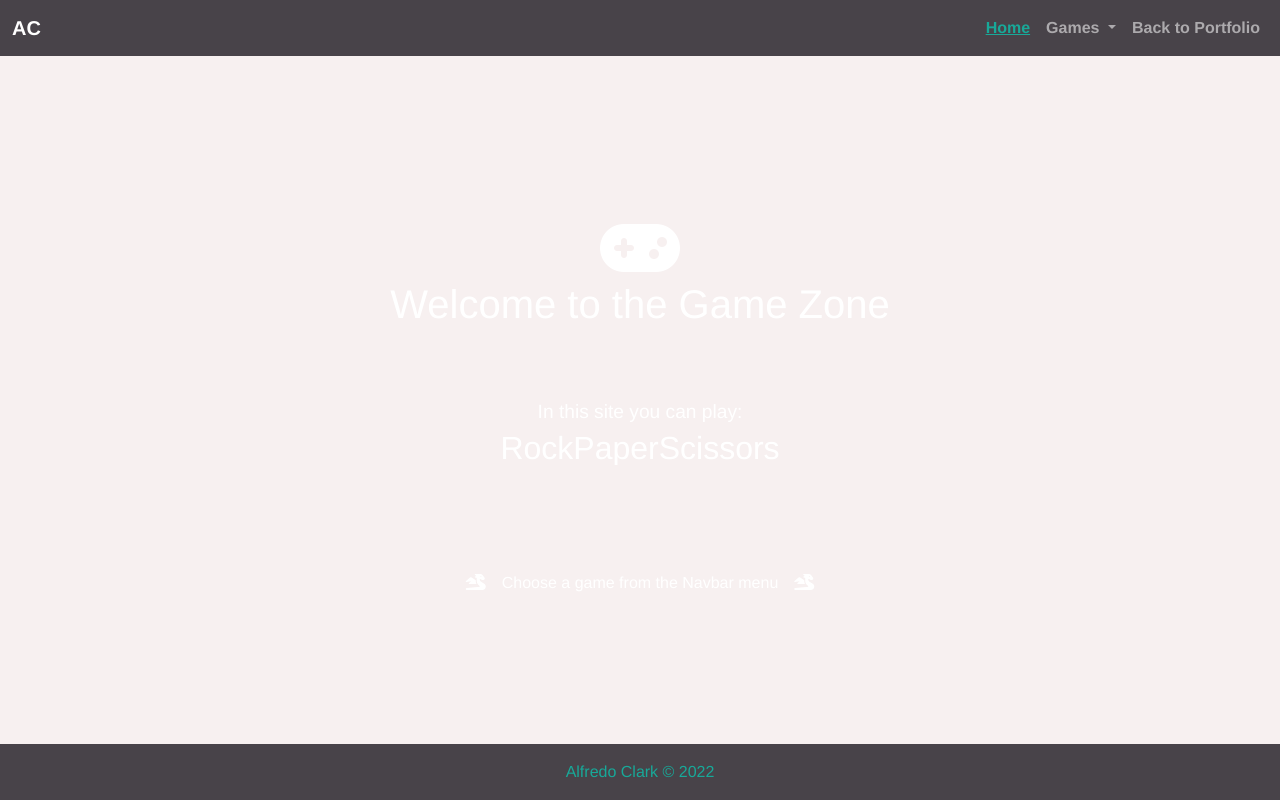
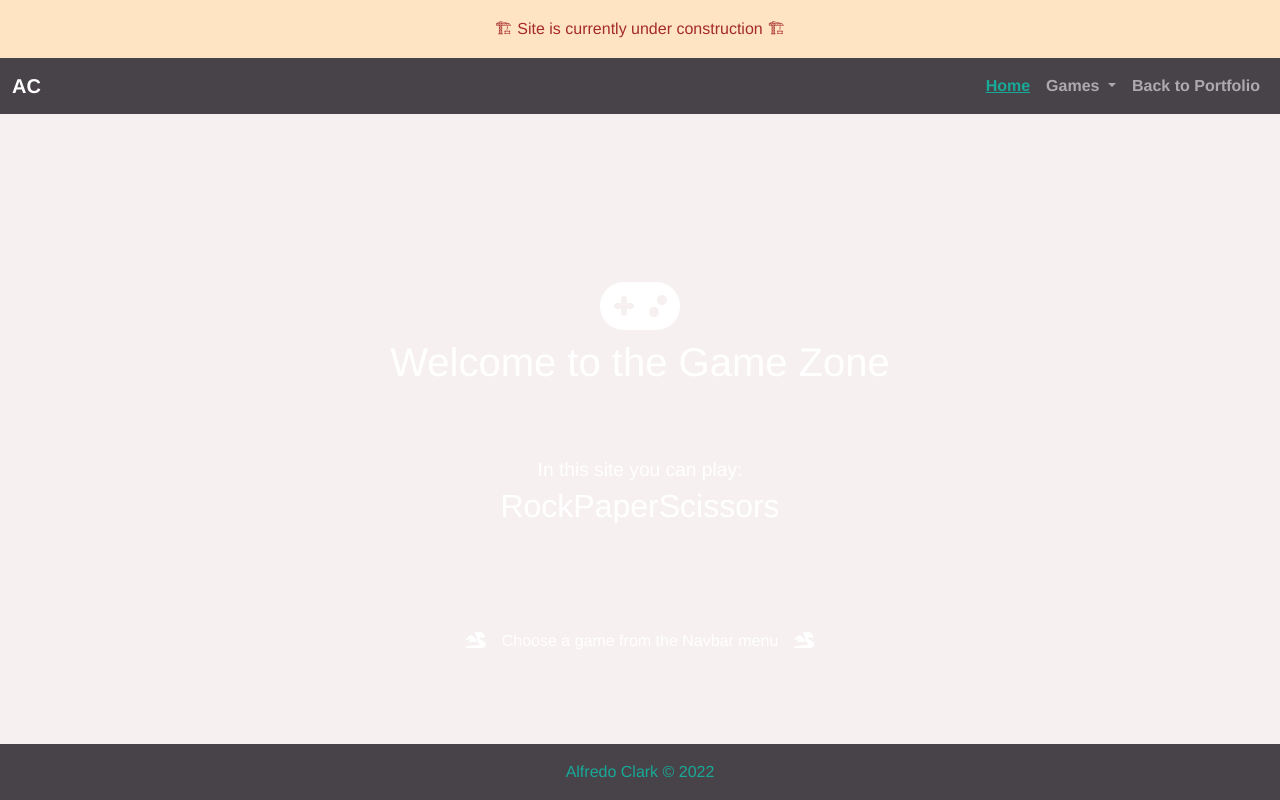
Before and after one commit to alfclark/game-zone, a Vue app: page / in a window 1280 px wide. Built offline with nearby package versions, Linux system fonts and the light colour scheme.

Commit message:
Under construction element

```diff
--- a/src/App.vue
+++ b/src/App.vue
@@ -1,4 +1,5 @@
 <template>
+  <UnderConstruction />
   <NavBar />
   <FooterComponent />
 </template>
@@ -6,12 +7,14 @@
 <script>
 import NavBar from "./components/NavBar.vue";
 import FooterComponent from "./components/FooterComponent.vue";
+import UnderConstruction from "./components/UnderConstruction.vue";
 
 export default {
   name: "App",
   components: {
     NavBar,
     FooterComponent,
+    UnderConstruction,
   },
 };
 </script>
--- /dev/null
+++ b/src/components/UnderConstruction.vue
@@ -0,0 +1,21 @@
+<template>
+  <div class="alert">
+    <p class="message">🏗 Site is currently under construction 🏗</p>
+  </div>
+</template>
+
+<style scoped>
+.alert {
+  margin: 0;
+  display: flex;
+  justify-content: center;
+  align-items: center;
+  background-color: bisque;
+  border-radius: 0;
+}
+
+.message {
+  margin: 0;
+  color: brown;
+}
+</style>
```
